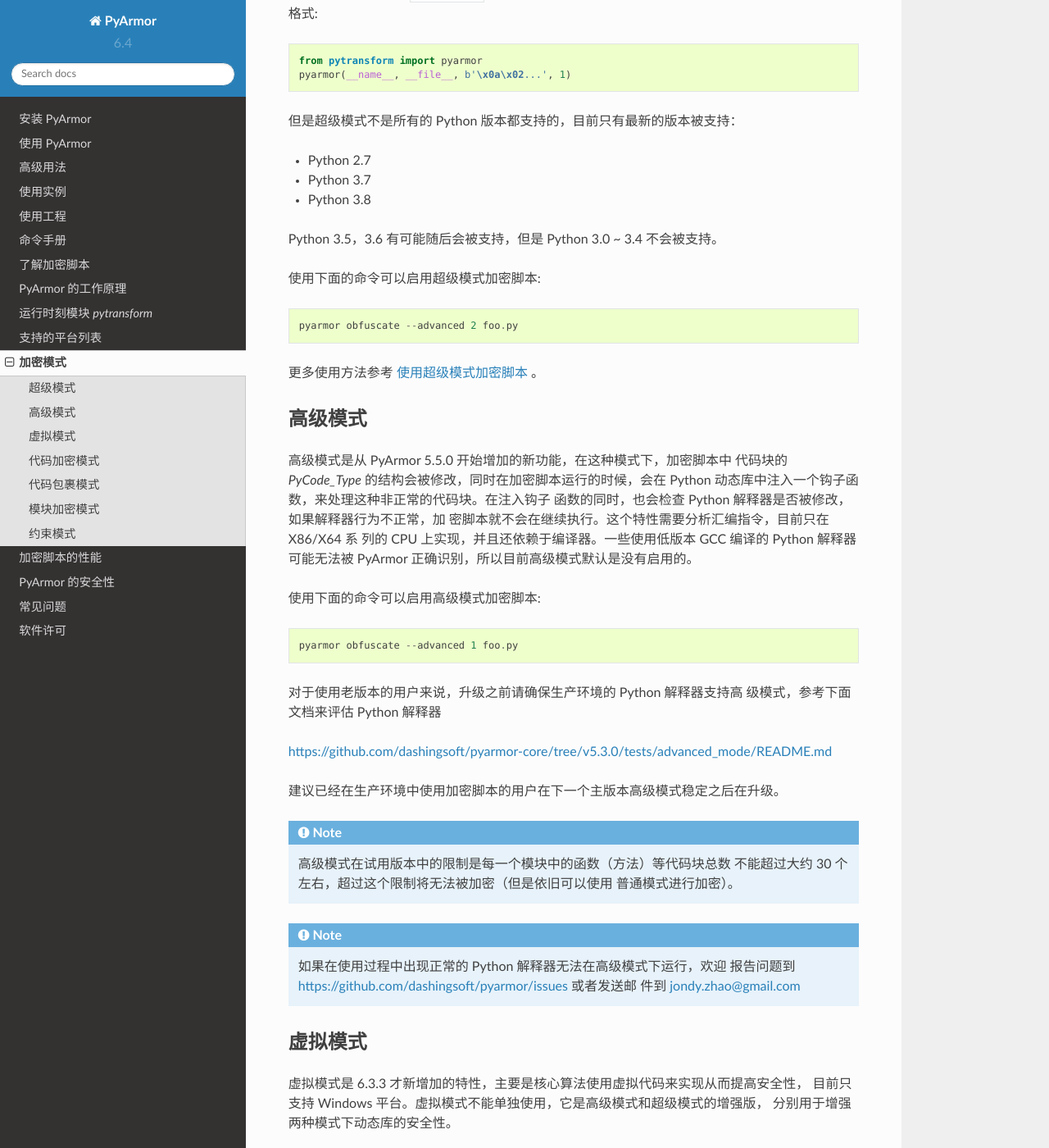
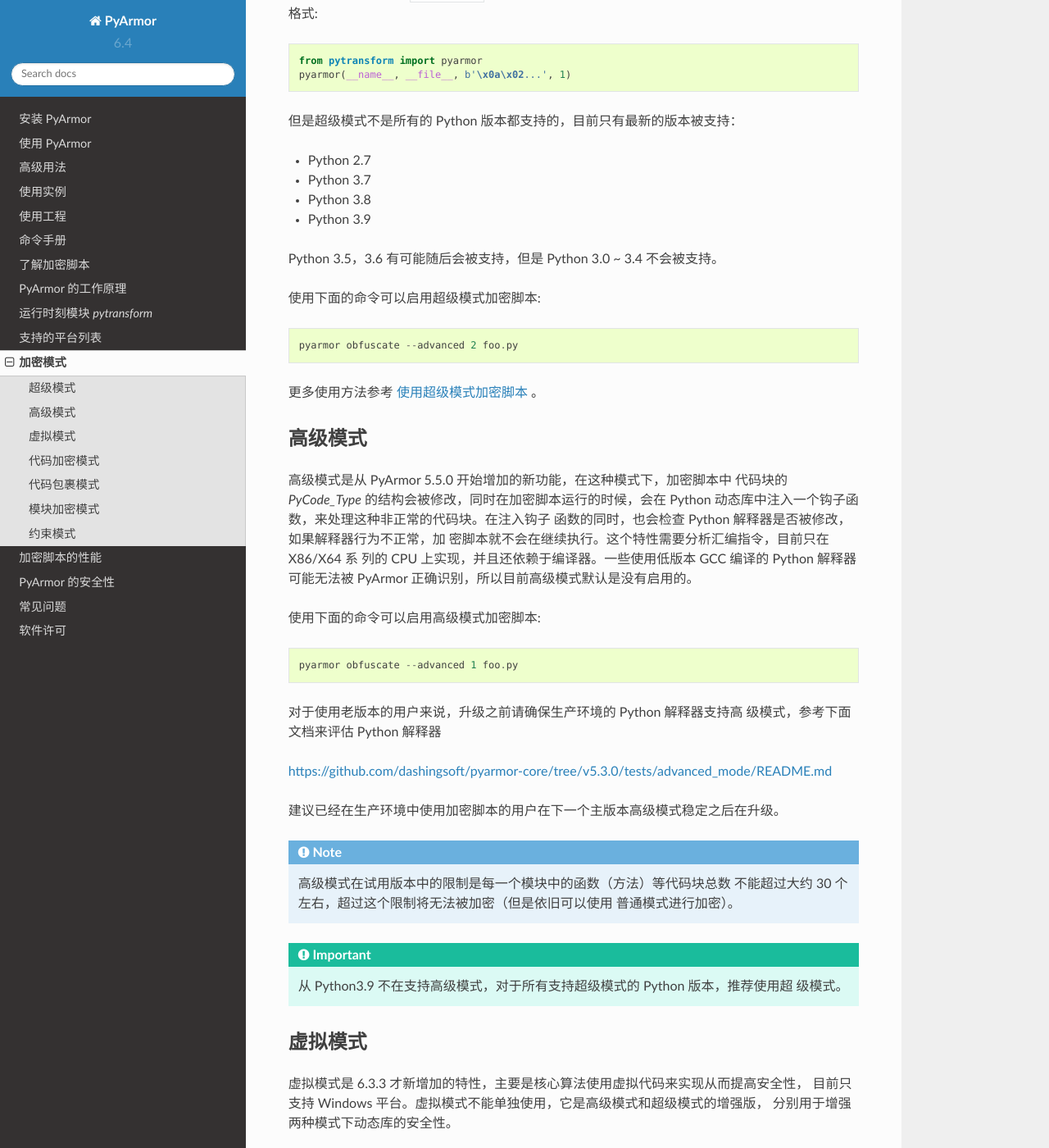
Before and after one commit to dashingsoft/pyarmor-docs-zh, a Sphinx documentation site: the page built from docs/mode.rst, in a window 1280 px wide and 1400 px high, scrolled down 415 px. Shown: the whole window at 82% size. Built offline with Sphinx 7.4.7 and the Read the Docs theme 2.0.0, drawn with Linux system fonts in a browser that asks for light colours.

Commit message:
Add notes for Python3.9

```diff
--- a/docs/advanced.rst
+++ b/docs/advanced.rst
@@ -12,7 +12,7 @@
 
 :ref:`超级模式` 是 6.2.0 的新功能，超级模式只需要一个运行辅助文件，没有了所谓的
 引导代码，所有的加密脚本都长得一个样，大大简化了加密脚本的使用方法，并且极大的提
-高了安全性，唯一的缺点是只支持最新版本的Python，包括 2.7，3.7，3.8。
+高了安全性，唯一的缺点是只支持最新版本的Python，包括 2.7，3.7，3.8，3.9。
 
 超级模式在命令行使用 ``--advanced 2`` 来指定，例如::
 
--- a/docs/mode.rst
+++ b/docs/mode.rst
@@ -30,6 +30,7 @@
 * Python 2.7
 * Python 3.7
 * Python 3.8
+* Python 3.9
 
 Python 3.5，3.6 有可能随后会被支持，但是 Python 3.0 ~ 3.4 不会被支持。
 
@@ -71,11 +72,10 @@
    不能超过大约 30 个左右，超过这个限制将无法被加密（但是依旧可以使用
    普通模式进行加密）。
 
-.. note::
+.. important::
 
-   如果在使用过程中出现正常的 Python 解释器无法在高级模式下运行，欢迎
-   报告问题到 https://github.com/dashingsoft/pyarmor/issues 或者发送邮
-   件到 jondy.zhao@gmail.com
+   从 Python3.9 不在支持高级模式，对于所有支持超级模式的 Python 版本，推荐使用超
+   级模式。
 
 .. _vm mode:
 
```
